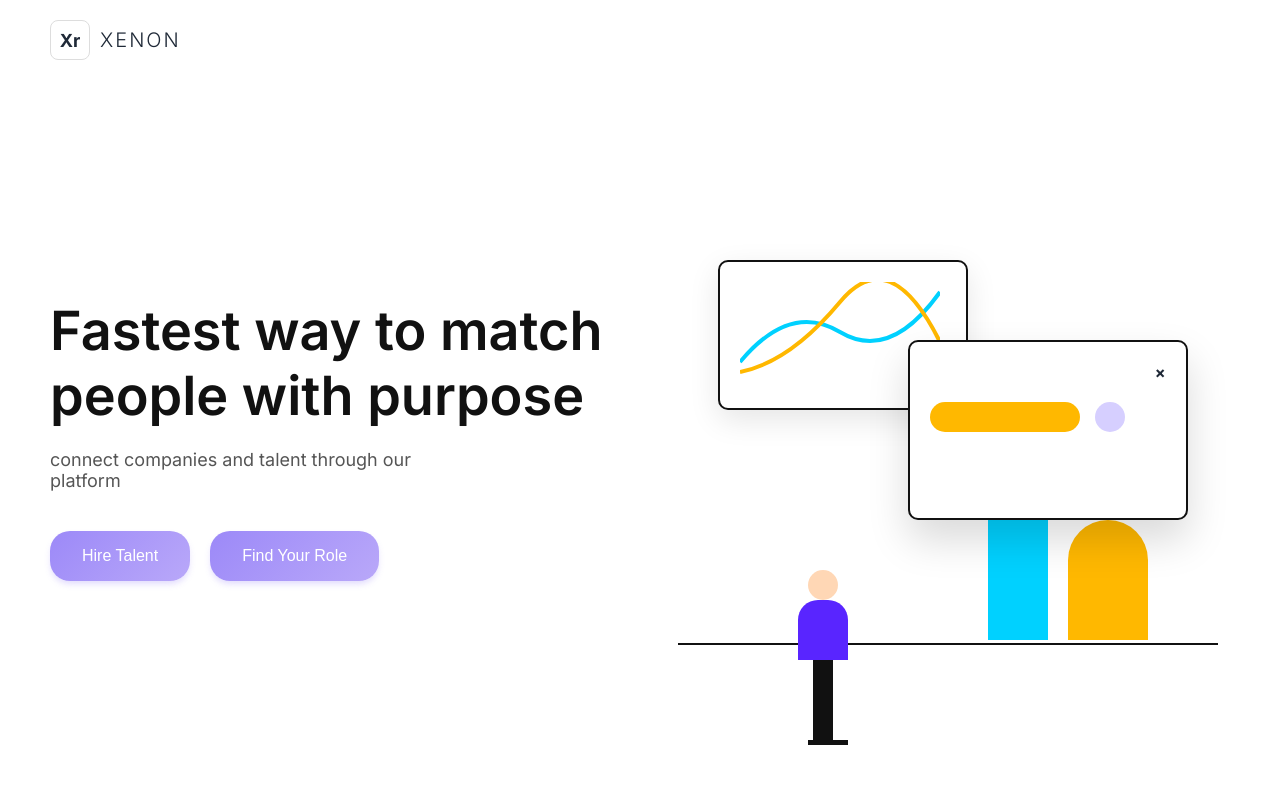
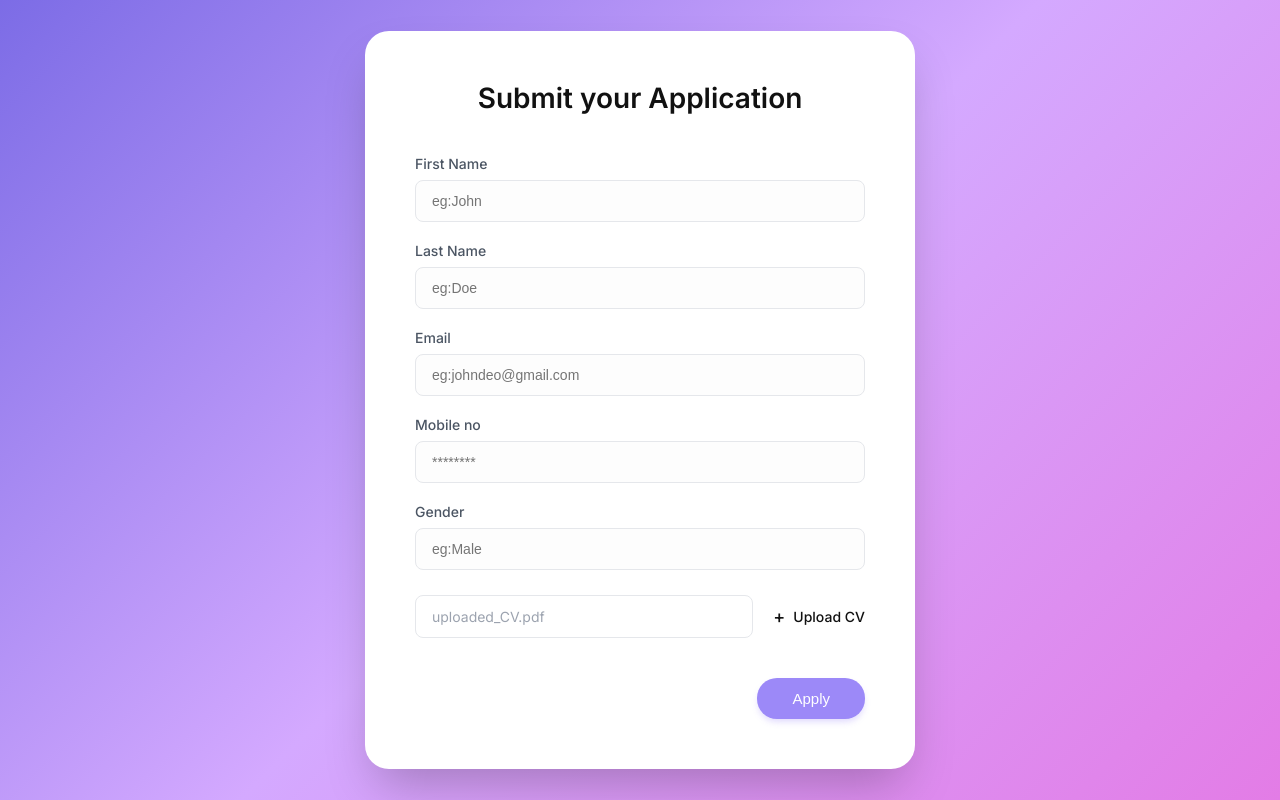
Before and after one commit to Maham-Javed/FYP_Project, a React (Vite) app: page /candidate-job-apply in a window 1280 px wide. Before the commit this address led to /. Built offline with nearby package versions, Linux system fonts and the light colour scheme.

Commit message:
feat: implement candidate dashboard and job browsing pages with search and filtering functionality

```diff
--- a/src/App.jsx
+++ b/src/App.jsx
@@ -12,6 +12,7 @@ import CandidateDetails from './pages/CandidateDetails';
 import Dashboard from './pages/Dashboard';
 import CandidateDashboard from './pages/CandidateDashboard';
 import CandidateJobDetail from './pages/CandidateJobDetail';
+import CandidateJobApply from './pages/CandidateJobApply';
 
 function App() {
   return (
@@ -29,6 +30,7 @@ function App() {
         <Route path="/dashboard" element={<Dashboard />} />
         <Route path="/candidate-dashboard" element={<CandidateDashboard />} />
         <Route path="/candidate-job" element={<CandidateJobDetail />} />
+        <Route path="/candidate-job-apply" element={<CandidateJobApply />} />
         <Route path="*" element={<Navigate to="/" />} />
       </Routes>
     </Router>
--- a/src/pages/CandidateDashboard.jsx
+++ b/src/pages/CandidateDashboard.jsx
@@ -6,6 +6,10 @@ const CandidateDashboard = () => {
   const navigate = useNavigate();
   const [candidate, setCandidate] = useState({ firstName: 'Sara', lastName: 'Akram', email: 'saraakram@gmail.com' });
   const [jobs, setJobs] = useState([]);
+
+  // Search and Filter State
+  const [searchTerm, setSearchTerm] = useState('');
+  const [activeFilters, setActiveFilters] = useState([]);
 
   useEffect(() => {
     // Load candidate data
@@ -30,8 +34,38 @@ const CandidateDashboard = () => {
     navigate('/');
   };
 
+  const toggleFilter = (filter) => {
+    if (activeFilters.includes(filter)) {
+      setActiveFilters(activeFilters.filter((f) => f !== filter));
+    } else {
+      setActiveFilters([...activeFilters, filter]);
+    }
+  };
+
   // Avatar initial
   const initial = candidate.firstName.charAt(0).toUpperCase();
+
+  // Filter Logic
+  const filteredJobs = jobs.filter((job) => {
+    const jobString = `${job.title} ${job.description} ${job.location} ${job.skills} ${job.experience}`.toLowerCase();
+
+    // Check Search Term
+    const matchesSearch = jobString.includes(searchTerm.toLowerCase());
+
+    // Check Active Filters (If filters exist, job must match at least one of the active filters)
+    let matchesFilter = true;
+    if (activeFilters.length > 0) {
+      matchesFilter = activeFilters.some(filter => jobString.includes(filter.toLowerCase()));
+    }
+
+    return matchesSearch && matchesFilter;
+  });
+
+  const filterOptions = {
+    Skills: ["HTML", "React", "Node", "JavaScript"],
+    Experience: ["1-3 years", "2-4 Years", "1 Year"],
+    Location: ["Karachi", "Lahore", "Islamabad"]
+  };
 
   return (
     <div style={{ display: 'flex', minHeight: '100vh', background: '#FFFFFF', fontFamily: "'Inter', sans-serif" }}>
@@ -42,7 +76,6 @@ const CandidateDashboard = () => {
         padding: '30px 0'
       }}>
         <div style={{ padding: '0 30px', marginBottom: '40px', display: 'flex', alignItems: 'center', gap: '10px' }}>
-          {/* Mock Logo */}
           <div style={{
             width: '40px', height: '40px', background: 'var(--sidebar-active-bg)', borderRadius: '8px',
             display: 'flex', justifyContent: 'center', alignItems: 'center', border: '1px solid var(--primary-color)',
@@ -106,10 +139,12 @@ const CandidateDashboard = () => {
             <FiSearch size={20} color="#9CA3AF" style={{ position: 'absolute', left: '15px', top: '50%', transform: 'translateY(-50%)' }} />
             <input
               type="text"
-              placeholder="Search"
+              placeholder="Search by job title, skills, or keywords..."
+              value={searchTerm}
+              onChange={(e) => setSearchTerm(e.target.value)}
               style={{
                 width: '100%', padding: '15px 45px', borderRadius: '25px', border: 'none',
-                background: '#F3F4F6', fontSize: '16px', outline: 'none'
+                background: '#F3F4F6', fontSize: '16px', outline: 'none', color: '#111'
               }}
             />
           </div>
@@ -124,11 +159,13 @@ const CandidateDashboard = () => {
               Recommended For You
             </h2>
 
-            {jobs.length === 0 ? (
-              <p style={{ textAlign: 'center', color: '#6B7280', marginTop: '40px' }}>No jobs created by recruiters yet.</p>
+            {filteredJobs.length === 0 ? (
+              <p style={{ textAlign: 'center', color: '#6B7280', marginTop: '40px' }}>
+                {jobs.length === 0 ? "No jobs created by recruiters yet." : "No jobs match your search or filters."}
+              </p>
             ) : (
                <div style={{ display: 'grid', gridTemplateColumns: 'repeat(auto-fill, minmax(300px, 1fr))', gap: '25px' }}>
-                 {jobs.map((job) => (
+                 {filteredJobs.map((job) => (
                    <div key={job.id || Math.random()}
                      onClick={() => navigate('/candidate-job', { state: { job } })}
                      style={{
@@ -157,40 +194,40 @@ const CandidateDashboard = () => {
             borderTopLeftRadius: '30px', border: '1px solid #E5E7EB', borderRight: 'none', borderBottom: 'none',
             background: '#FAFAFA'
           }}>
-            <h3 style={{ fontSize: '20px', fontWeight: 'bold', margin: '30px 0', color: '#111' }}>Filter</h3>
-
-            {/* Skills */}
-            <div style={{ marginBottom: '30px' }}>
-              <h4 style={{ fontSize: '16px', fontWeight: 'bold', color: '#111', marginBottom: '15px' }}>Skills</h4>
-              <div style={{ display: 'flex', flexWrap: 'wrap', gap: '10px' }}>
-                <span style={{ padding: '8px 16px', background: 'var(--sidebar-active-bg)', color: '#4B5563', borderRadius: '20px', fontSize: '13px', fontWeight: '500' }}>Job title</span>
-                <span style={{ padding: '8px 16px', background: 'var(--sidebar-active-bg)', color: '#4B5563', borderRadius: '20px', fontSize: '13px', fontWeight: '500' }}>Job title</span>
-                <span style={{ padding: '8px 16px', background: 'var(--sidebar-active-bg)', color: '#4B5563', borderRadius: '20px', fontSize: '13px', fontWeight: '500' }}>Job title</span>
-                <span style={{ padding: '8px 16px', color: 'var(--primary-color)', fontSize: '13px', fontWeight: '500', cursor: 'pointer', display: 'flex', alignItems: 'center' }}>See all</span>
-              </div>
+            <div style={{ display: 'flex', justifyContent: 'space-between', alignItems: 'center', margin: '30px 0' }}>
+              <h3 style={{ fontSize: '20px', fontWeight: 'bold', margin: 0, color: '#111' }}>Filter</h3>
+              {activeFilters.length > 0 && (
+                <button onClick={() => setActiveFilters([])} style={{ background: 'none', border: 'none', color: 'var(--primary-color)', cursor: 'pointer', fontSize: '13px', fontWeight: 'bold' }}>
+                  Clear
+                </button>
+              )}
             </div>
 
-            {/* Experience */}
-            <div style={{ marginBottom: '30px' }}>
-              <h4 style={{ fontSize: '16px', fontWeight: 'bold', color: '#111', marginBottom: '15px' }}>Experience</h4>
-              <div style={{ display: 'flex', flexWrap: 'wrap', gap: '10px' }}>
-                <span style={{ padding: '8px 16px', background: 'var(--sidebar-active-bg)', color: '#4B5563', borderRadius: '20px', fontSize: '13px', fontWeight: '500' }}>1-2 Year</span>
-                <span style={{ padding: '8px 16px', background: 'var(--sidebar-active-bg)', color: '#4B5563', borderRadius: '20px', fontSize: '13px', fontWeight: '500' }}>2-4 Years</span>
-                <span style={{ padding: '8px 16px', background: 'var(--sidebar-active-bg)', color: '#4B5563', borderRadius: '20px', fontSize: '13px', fontWeight: '500' }}>1 Year</span>
-                <span style={{ padding: '8px 16px', color: 'var(--primary-color)', fontSize: '13px', fontWeight: '500', cursor: 'pointer', display: 'flex', alignItems: 'center' }}>See all</span>
+            {Object.keys(filterOptions).map((category) => (
+              <div key={category} style={{ marginBottom: '30px' }}>
+                <h4 style={{ fontSize: '16px', fontWeight: 'bold', color: '#111', marginBottom: '15px' }}>{category}</h4>
+                <div style={{ display: 'flex', flexWrap: 'wrap', gap: '10px' }}>
+                  {filterOptions[category].map((item) => {
+                    const isActive = activeFilters.includes(item);
+                    return (
+                      <span
+                        key={item}
+                        onClick={() => toggleFilter(item)}
+                        style={{
+                          padding: '8px 16px',
+                          background: isActive ? 'var(--primary-color)' : 'var(--sidebar-active-bg)',
+                          color: isActive ? '#FFFFFF' : '#4B5563',
+                          borderRadius: '20px', fontSize: '13px', fontWeight: '500', cursor: 'pointer',
+                          transition: 'all 0.2s ease'
+                        }}
+                      >
+                        {item}
+                      </span>
+                    );
+                  })}
+                </div>
               </div>
-            </div>
-
-            {/* Location */}
-            <div>
-              <h4 style={{ fontSize: '16px', fontWeight: 'bold', color: '#111', marginBottom: '15px' }}>Location</h4>
-              <div style={{ display: 'flex', flexWrap: 'wrap', gap: '10px' }}>
-                <span style={{ padding: '8px 16px', background: 'var(--sidebar-active-bg)', color: '#4B5563', borderRadius: '20px', fontSize: '13px', fontWeight: '500' }}>Karachi</span>
-                <span style={{ padding: '8px 16px', background: 'var(--sidebar-active-bg)', color: '#4B5563', borderRadius: '20px', fontSize: '13px', fontWeight: '500' }}>Lahore</span>
-                <span style={{ padding: '8px 16px', background: 'var(--sidebar-active-bg)', color: '#4B5563', borderRadius: '20px', fontSize: '13px', fontWeight: '500' }}>Islamabad</span>
-                <span style={{ padding: '8px 16px', color: 'var(--primary-color)', fontSize: '13px', fontWeight: '500', cursor: 'pointer', display: 'flex', alignItems: 'center' }}>See all</span>
-              </div>
-            </div>
+            ))}
 
           </div>
         </div>
--- /dev/null
+++ b/src/pages/CandidateJobApply.jsx
@@ -0,0 +1,206 @@
+import React, { useState, useEffect } from 'react';
+import { useNavigate } from 'react-router-dom';
+
+const CandidateJobApply = () => {
+  const navigate = useNavigate();
+  const [formData, setFormData] = useState({
+    firstName: '',
+    lastName: '',
+    email: '',
+    mobile: '',
+    gender: ''
+  });
+  const [cvFile, setCvFile] = useState(null);
+  const [cvFilename, setCvFilename] = useState('');
+  const [isApplying, setIsApplying] = useState(false);
+  const [showToast, setShowToast] = useState(false);
+
+  useEffect(() => {
+    // Populate known data from localStorage
+    const candData = localStorage.getItem('xenon_candidate');
+    if (candData) {
+      try {
+        const parsed = JSON.parse(candData);
+        setFormData(prev => ({
+          ...prev,
+          firstName: parsed.firstName || '',
+          lastName: parsed.lastName || '',
+          email: parsed.email || ''
+        }));
+        if (parsed.cvFilename) {
+          setCvFilename(parsed.cvFilename);
+        }
+      } catch (e) {}
+    }
+  }, []);
+
+  const handleChange = (e) => {
+    setFormData({ ...formData, [e.target.name]: e.target.value });
+  };
+
+  const handleFileChange = (e) => {
+    if (e.target.files && e.target.files[0]) {
+      setCvFile(e.target.files[0]);
+      setCvFilename(e.target.files[0].name);
+    }
+  };
+
+  const handleSubmit = (e) => {
+    e.preventDefault();
+    setIsApplying(true);
+
+    // Simulate application process
+    setTimeout(() => {
+      // Could push to a stored applications list here
+      setIsApplying(false);
+      setShowToast(true);
+      setTimeout(() => {
+        navigate('/candidate-dashboard');
+      }, 2500);
+    }, 1500);
+  };
+
+  return (
+    <div className="auth-container">
+      {showToast && (
+        <div style={{
+          position: 'fixed', top: '30px', left: '50%', transform: 'translateX(-50%)',
+          background: '#FFFFFF', padding: '16px 24px', borderRadius: '12px',
+          boxShadow: '0 8px 30px rgba(0,0,0,0.12)', zIndex: 9999, display: 'flex',
+          alignItems: 'center', gap: '15px', borderLeft: '5px solid var(--primary-color)',
+          animation: 'slideDown 0.5s cubic-bezier(0.175, 0.885, 0.32, 1.275) forwards',
+          minWidth: '320px'
+        }}>
+          <div style={{
+            background: 'var(--sidebar-active-bg)', color: 'var(--primary-color)', borderRadius: '50%', width: '28px', height: '28px',
+            display: 'flex', justifyContent: 'center', alignItems: 'center', fontWeight: 'bold', fontSize: '14px', flexShrink: 0
+          }}>
+            ✓
+          </div>
+          <div style={{ flex: 1 }}>
+            <h4 style={{ margin: 0, color: '#111', fontSize: '15px', fontWeight: 'bold' }}>Application Sent</h4>
+            <p style={{ margin: '2px 0 0', color: '#4B5563', fontSize: '14px' }}>Redirecting to dashboard...</p>
+          </div>
+        </div>
+      )}
+
+      <div className="auth-card" style={{ maxWidth: '550px', position: 'relative', padding: '50px' }}>
+        <div className="auth-header" style={{ marginBottom: '40px' }}>
+          <h2 style={{ fontSize: '28px', fontWeight: '600', color: '#111' }}>Submit your Application</h2>
+        </div>
+
+        <form onSubmit={handleSubmit}>
+          <div className="form-group" style={{ marginBottom: '20px' }}>
+            <label style={{ fontSize: '14px', fontWeight: '500', color: '#4B5563' }}>First Name</label>
+            <input
+              name="firstName"
+              value={formData.firstName}
+              onChange={handleChange}
+              required
+              type="text"
+              className="form-input"
+              placeholder="eg:John"
+            />
+          </div>
+
+          <div className="form-group" style={{ marginBottom: '20px' }}>
+            <label style={{ fontSize: '14px', fontWeight: '500', color: '#4B5563' }}>Last Name</label>
+            <input
+              name="lastName"
+              value={formData.lastName}
+              onChange={handleChange}
+              required
+              type="text"
+              className="form-input"
+              placeholder="eg:Doe"
+            />
+          </div>
+
+          <div className="form-group" style={{ marginBottom: '20px' }}>
+            <label style={{ fontSize: '14px', fontWeight: '500', color: '#4B5563' }}>Email</label>
+            <input
+              name="email"
+              value={formData.email}
+              onChange={handleChange}
+              required
+              type="email"
+              className="form-input"
+              placeholder="eg:johndeo@gmail.com"
+            />
+          </div>
+
+          <div className="form-group" style={{ marginBottom: '20px' }}>
+            <label style={{ fontSize: '14px', fontWeight: '500', color: '#4B5563' }}>Mobile no</label>
+            <input
+              name="mobile"
+              value={formData.mobile}
+              onChange={handleChange}
+              required
+              type="text"
+              className="form-input"
+              placeholder="********"
+            />
+          </div>
+
+          <div className="form-group" style={{ marginBottom: '25px' }}>
+            <label style={{ fontSize: '14px', fontWeight: '500', color: '#4B5563' }}>Gender</label>
+            <input
+              name="gender"
+              value={formData.gender}
+              onChange={handleChange}
+              required
+              type="text"
+              className="form-input"
+              placeholder="eg:Male"
+            />
+          </div>
+
+          {/* CV Upload Section replacing traditional input structure */}
+          <div style={{ display: 'flex', alignItems: 'center', gap: '20px', marginBottom: '40px' }}>
+            <div style={{
+              border: '1px solid #E5E7EB', padding: '12px 16px', borderRadius: '8px',
+              color: '#9CA3AF', fontSize: '14px', flex: 1, minWidth: '0',
+              whiteSpace: 'nowrap', overflow: 'hidden', textOverflow: 'ellipsis'
+            }}>
+              {cvFilename || 'uploaded_CV.pdf'}
+            </div>
+
+            <input
+              type="file"
+              id="cv-upload-apply"
+              style={{ display: 'none' }}
+              accept=".pdf,.doc,.docx"
+              onChange={handleFileChange}
+            />
+            <label htmlFor="cv-upload-apply" style={{
+              display: 'flex', alignItems: 'center', gap: '8px', cursor: 'pointer',
+              color: '#111', fontWeight: '500', flexShrink: 0
+            }}>
+              <span style={{ fontSize: '18px' }}>+</span>
+              <span style={{ fontSize: '14px' }}>Upload CV</span>
+            </label>
+          </div>
+
+          <div style={{ display: 'flex', justifyContent: 'flex-end', marginTop: '20px' }}>
+            <button
+              type="submit"
+              disabled={isApplying}
+              style={{
+                background: 'var(--primary-color)', color: 'white', border: 'none',
+                padding: '12px 35px', borderRadius: '20px', fontWeight: '500',
+                cursor: isApplying || showToast ? 'not-allowed' : 'pointer', fontSize: '15px',
+                opacity: isApplying || showToast ? 0.7 : 1, transition: 'all 0.2s',
+                boxShadow: '0 4px 6px -1px rgba(156, 137, 248, 0.3)'
+              }}
+            >
+              {isApplying ? 'Submitting...' : 'Apply'}
+            </button>
+          </div>
+        </form>
+
+      </div>
+    </div>
+  );
+};
+
+export default CandidateJobApply;
--- a/src/pages/CandidateJobDetail.jsx
+++ b/src/pages/CandidateJobDetail.jsx
@@ -33,12 +33,7 @@ const CandidateJobDetail = () => {
   };
 
   const handleApply = () => {
-    setIsApplying(true);
-    setTimeout(() => {
-      // In a real app we would update the job's applied count here
-      setIsApplying(false);
-      navigate('/candidate-dashboard');
-    }, 1500);
+    navigate('/candidate-job-apply', { state: { job } });
   };
 
   // Avatar initial
--- a/src/pages/RoleSignup.jsx
+++ b/src/pages/RoleSignup.jsx
@@ -30,7 +30,8 @@ const RoleSignup = () => {
       localStorage.setItem('xenon_candidate', JSON.stringify({
         firstName: formData.firstName || 'Sara',
         lastName: formData.lastName || 'Akram',
-        email: formData.email || 'saraakram@gmail.com'
+        email: formData.email || 'saraakram@gmail.com',
+        cvFilename: cvFile ? cvFile.name : ''
       }));
     }
     // Show success popup
```
